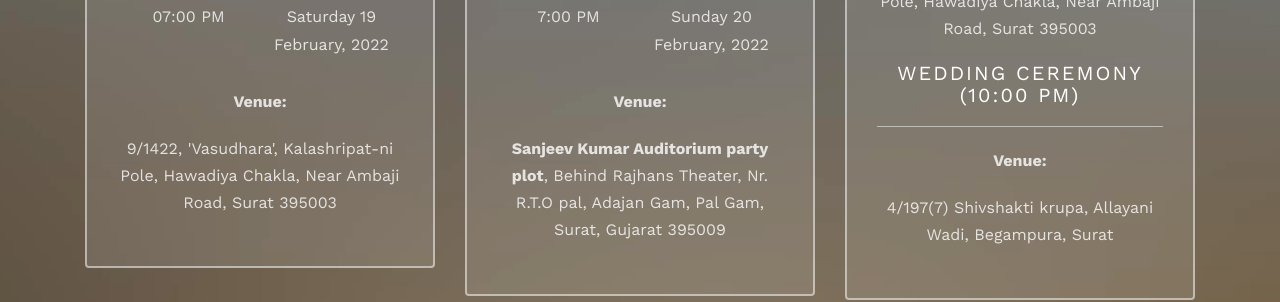
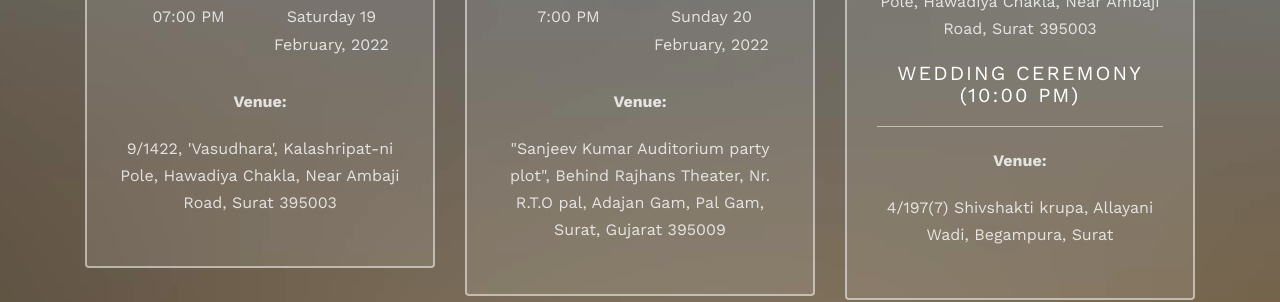
Before and after one commit to gauravwedsurvashi/weds, a plain HTML site: page index.html in a window 1280 px wide. Shown: the part 2160-2462 px from the top of the page. Drawn offline with nearby package versions, Linux system fonts and the light colour scheme; a script that the page names is missing; files whose address does not match are found by name.

Commit message:
Update index.html

```diff
--- a/index.html
+++ b/index.html
@@ -190,7 +190,7 @@
                                             <span>February, 2022</span>
                                         </div>
                                         <p style="font-weight: bold;">Venue:</p>
-                                        <p><b>Sanjeev Kumar Auditorium party plot</b>, Behind Rajhans Theater, Nr. R.T.O pal, Adajan Gam, Pal Gam, Surat, Gujarat 395009</p>
+                                        <p>"Sanjeev Kumar Auditorium party plot", Behind Rajhans Theater, Nr. R.T.O pal, Adajan Gam, Pal Gam, Surat, Gujarat 395009</p>
                                     </div>
                                 </div>
                                 <div class="col-md-4 col-sm-4 text-center">
```
